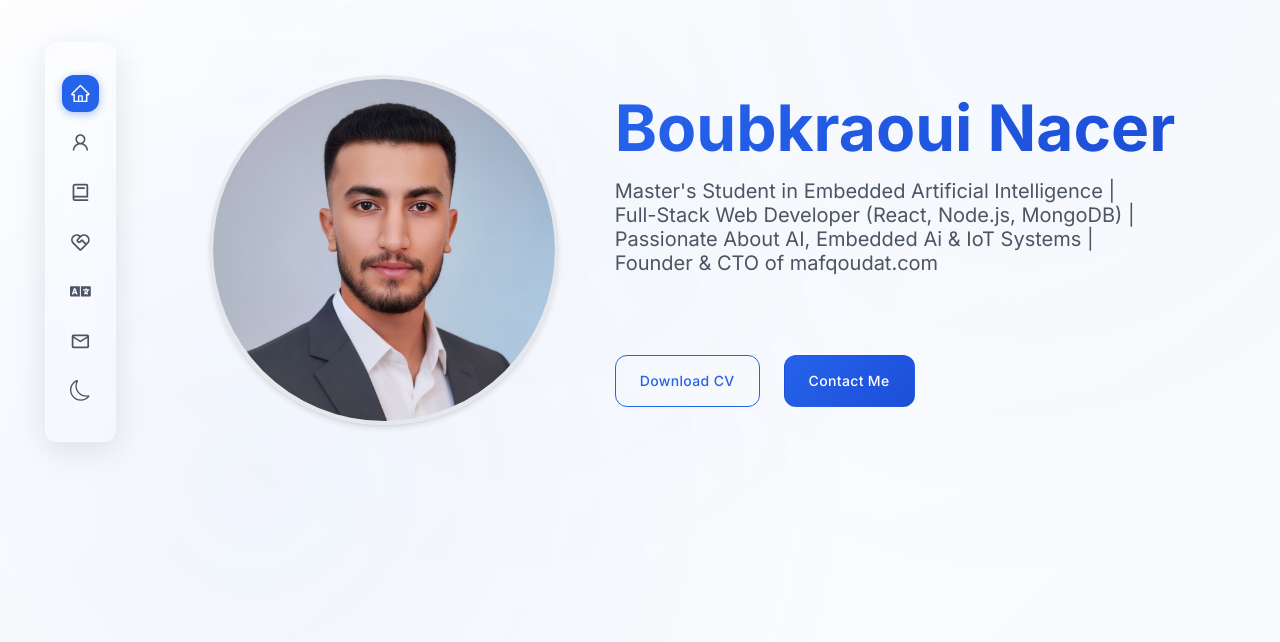
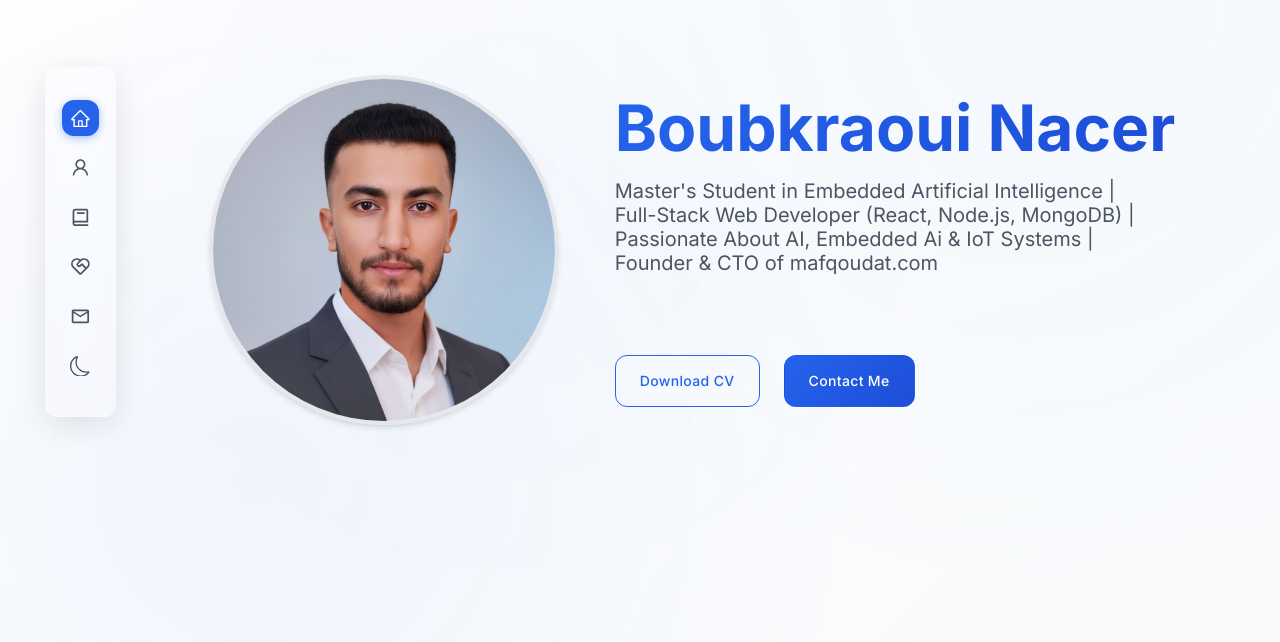
Before and after one commit to boubnacer/nacer-portfolio, a React (Create React App) app: page / in a window 1280 px wide. Shown: the part 158-800 px from the top of the page. Built offline with nearby package versions, Linux system fonts and the light colour scheme.

Commit message:
hide the languages section

```diff
--- a/src/App.js
+++ b/src/App.js
@@ -4,7 +4,7 @@ import About from "./components.js/About";
 import Contact from "./components.js/Contact";
 import Footer from "./components.js/Footer";
 import Services from "./components.js/Services";
-import Languages from "./components.js/Testimonials";
+// import Languages from "./components.js/Testimonials"; // Languages section hidden
 import { useState } from "react";
 import Timeline from "./components.js/Timeline";
 import AppProvider from "./context";
@@ -19,7 +19,6 @@ function App() {
       <Timeline />
       <Services />
 
-      <Languages />
       <Contact />
       <Footer />
     </AppProvider>
--- a/src/components.js/Navbar.js
+++ b/src/components.js/Navbar.js
@@ -5,7 +5,6 @@ import { BiBook } from "react-icons/bi";
 import { RiServiceLine } from "react-icons/ri";
 import { MdOutlineMail } from "react-icons/md";
 import { BsSun, BsMoon } from "react-icons/bs";
-import { FaLanguage } from "react-icons/fa";
 import { useGlobalContext } from "../context";
 
 const Navbar = () => {
@@ -85,13 +84,6 @@ const Navbar = () => {
             <RiServiceLine />
           </a>
           <a
-            href="#languages"
-            onClick={() => setActiveClass("#languages")}
-            className={activeClass === "#languages" ? "active" : ""}
-          >
-            <FaLanguage />
-          </a>
-          <a
             href="#contact"
             onClick={() => setActiveClass("#contact")}
             className={activeClass === "#contact" ? "active" : ""}
```
